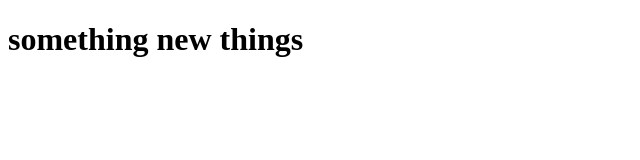
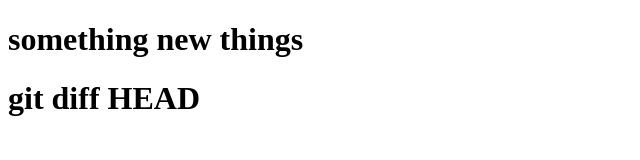
Before and after one commit to space-wistaria/intro_git, a plain HTML site: page index.html in a window 1280 px wide. Shown: the whole page, without its empty margins (0-640 px from the left). Drawn offline with Linux system fonts and the light colour scheme.

Commit message:
git diff
complete

```diff
--- a/index.html
+++ b/index.html
@@ -7,5 +7,6 @@
 </head>
 <body>
   <h1>something new things</h1>
+  <h1>git diff HEAD</h1>
 </body>
 </html>
```
